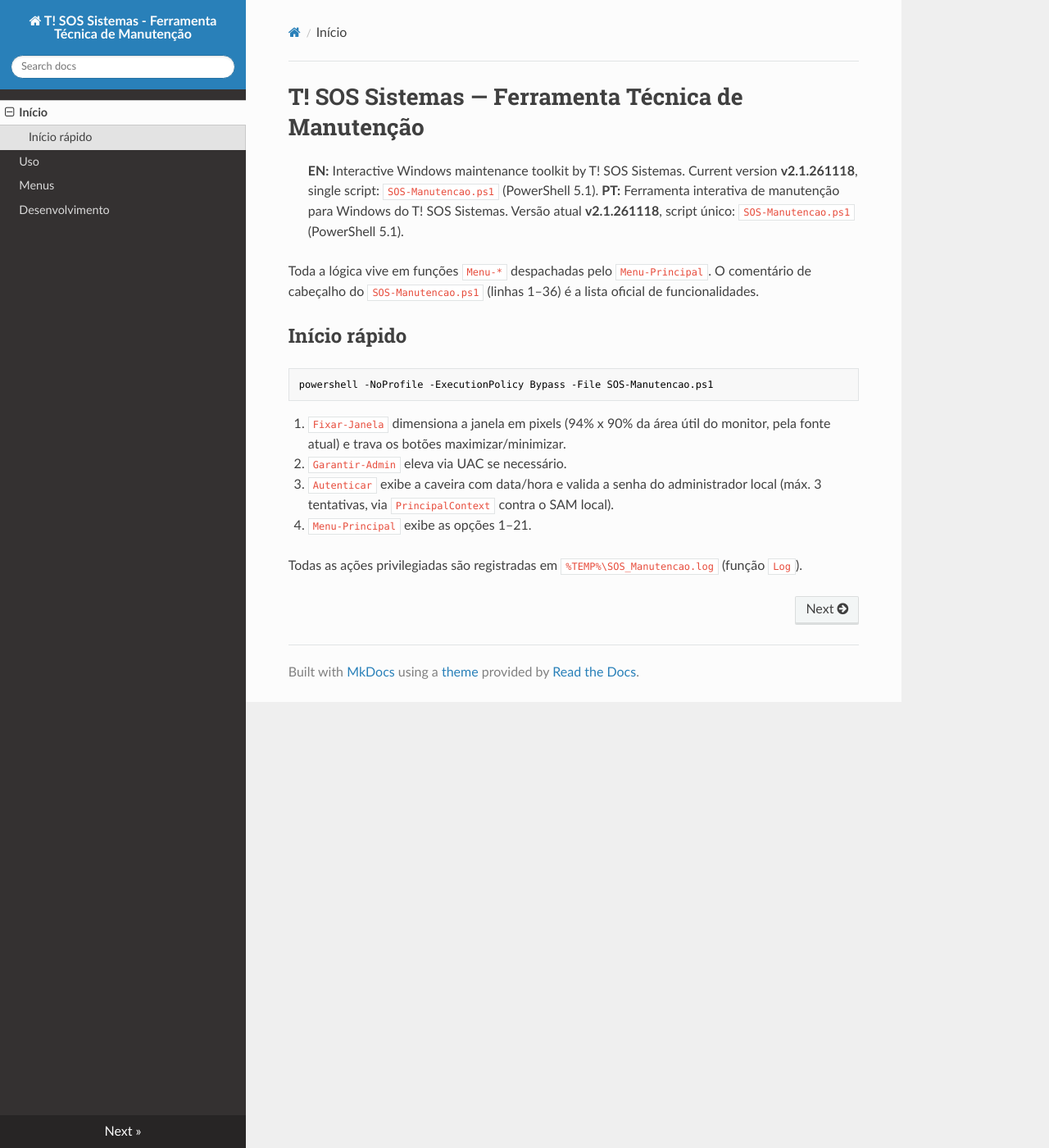
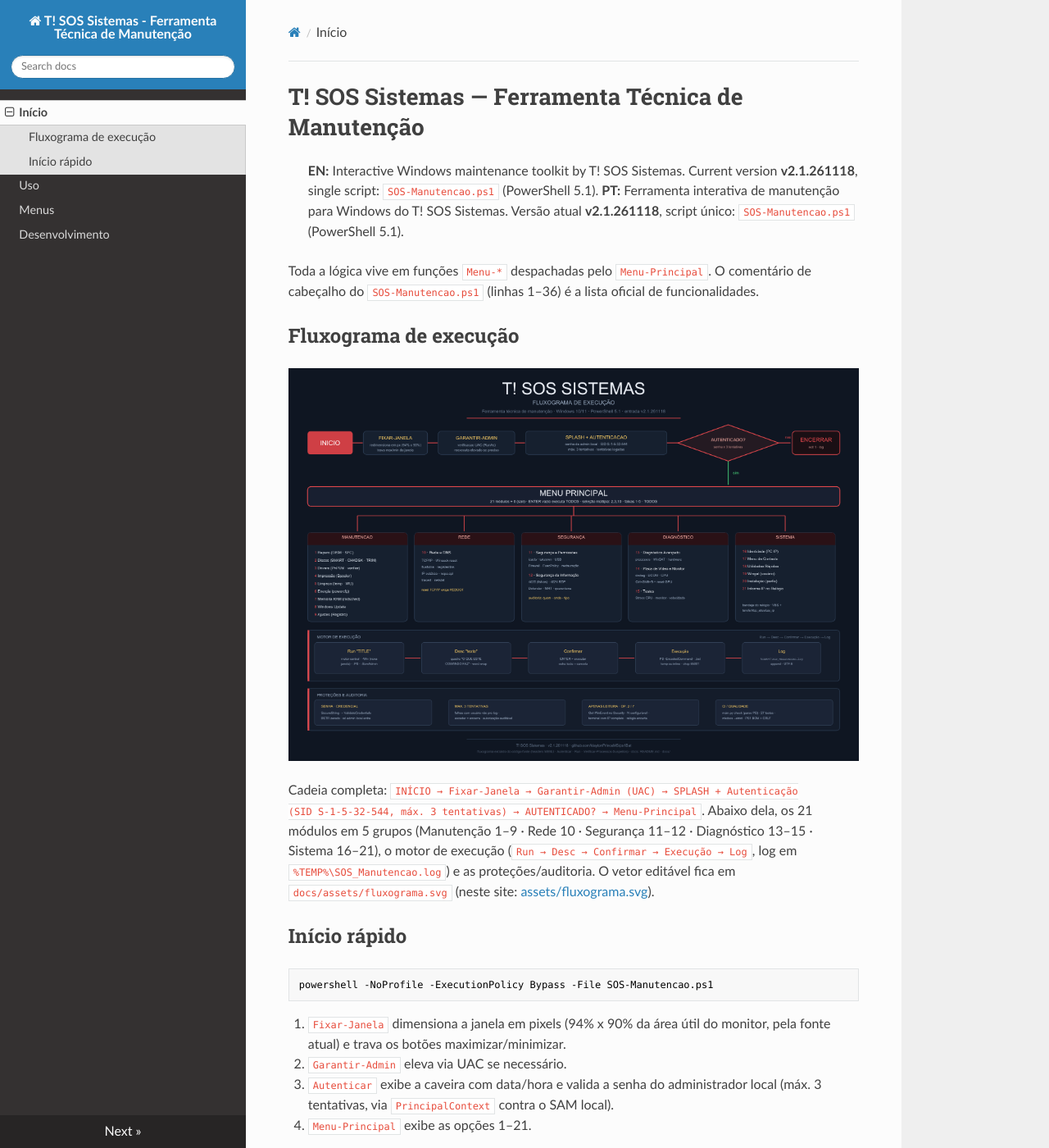
Before and after one commit to klaytonPrinceMS/ps1Bat, an MkDocs documentation site: the page built from docs/index.md, in a window 1280 px wide and 1400 px high. Shown: the whole window at 82% size. Built offline with MkDocs 1.6.1, drawn with Linux system fonts in a browser that asks for light colours; nearby versions of some CDN libraries.

Commit message:
261118 adiciona o fluxograma a documentacao (README e mkdocs)

```diff
--- a/docs/index.md
+++ b/docs/index.md
@@ -6,6 +6,17 @@
 Toda a lógica vive em funções `Menu-*` despachadas pelo `Menu-Principal`.
 O comentário de cabeçalho do `SOS-Manutencao.ps1` (linhas 1–36) é a lista oficial de
 funcionalidades.
+
+## Fluxograma de execução
+
+![Fluxograma de execução do T! SOS Sistemas](assets/fluxograma.png)
+
+Cadeia completa: `INÍCIO → Fixar-Janela → Garantir-Admin (UAC) → SPLASH + Autenticação
+(SID S-1-5-32-544, máx. 3 tentativas) → AUTENTICADO? → Menu-Principal`. Abaixo dela, os
+21 módulos em 5 grupos (Manutenção 1–9 · Rede 10 · Segurança 11–12 · Diagnóstico 13–15 ·
+Sistema 16–21), o motor de execução (`Run → Desc → Confirmar → Execução → Log`, log em
+`%TEMP%\SOS_Manutencao.log`) e as proteções/auditoria. O vetor editável fica em
+`docs/assets/fluxograma.svg` (neste site: [assets/fluxograma.svg](assets/fluxograma.svg)).
 
 ## Início rápido
 
```
Also changed, not shown: README.md (+11 -1 lines), docs/desenvolvimento.md (+5 -0 lines).
